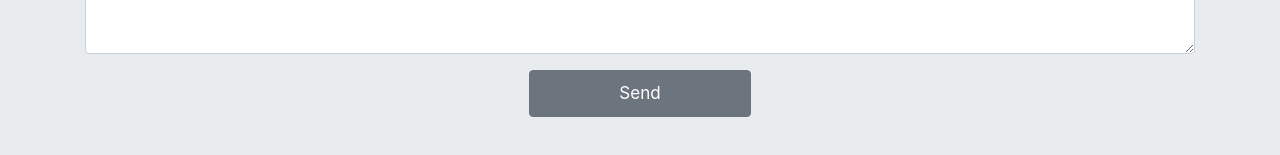
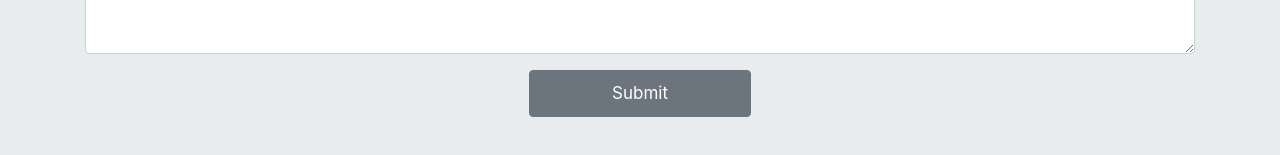
Before and after one commit to kalmontee/FortuneRealty, a React (Create React App) app in the folder client/: page /contact in a window 1280 px wide. Shown: the part 643-798 px from the top of the page. Built offline with nearby package versions, Linux system fonts and the light colour scheme.

Commit message:
Fixed minor mistakes in the ContactForm and Contact.js components.

```diff
--- a/client/src/components/BuyForm/index.js
+++ b/client/src/components/BuyForm/index.js
@@ -49,7 +49,7 @@ const BuyForm = (props) => {
               className="form-control"
               placeholder=""
               name="numOfBathrooms"
-              value={props.numOfbathrooms}
+              value={props.numOfBathrooms}
               onChange={props.handleChange} />
           </div>
 
@@ -108,12 +108,11 @@ const BuyForm = (props) => {
               onChange={props.handleChange} />
           </div>
 
-          <button
+          <input
             type="submit"
+            value="Submit"
             className="btn btn-primary"
-          >
-            Submit
-          </button>
+          />
         </form>
         <br />
       </section>
--- a/client/src/components/ContactForm/contactForm.css
+++ b/client/src/components/ContactForm/contactForm.css
@@ -35,7 +35,7 @@
   text-align: center;
 }
 
-#contactFormButton button {
+#contactFormButton input {
   padding: 10px;
   margin: 10px;
   width: 20%;
--- a/client/src/components/ContactForm/index.js
+++ b/client/src/components/ContactForm/index.js
@@ -67,18 +67,16 @@ const ContactForm = (props) => {
                 value={props.comments}
                 onChange={props.handleChange}
                 className="contactFormTextarea">
-
               </textarea>
             </div>
           </div>
 
           <div id="contactFormButton">
-            <button
+            <input
               type="submit"
+              value="Submit"
               className="btn btn-secondary"
-            >
-              Send
-            </button>
+            />
           </div>
         </form>
       </Container>
--- a/client/src/pages/Contact.js
+++ b/client/src/pages/Contact.js
@@ -18,7 +18,10 @@ class Contact extends Component {
 
   handleFormSubmit = (event) => {
     event.preventDefault();
-    alert("Working");
+    console.log("It works");
+
+    // Set a modal pop-up - letting the user know the form has been submitted.
+
 
     // Set the form empty after user submits the form.
     this.setState({
@@ -27,7 +30,7 @@ class Contact extends Component {
       phoneNumber: "",
       email: "",
       comments: ""
-    })
+    });
   }
 
   render() {
```
Also changed, not shown: 1 other file (tests, documents, lock files or other folders).
